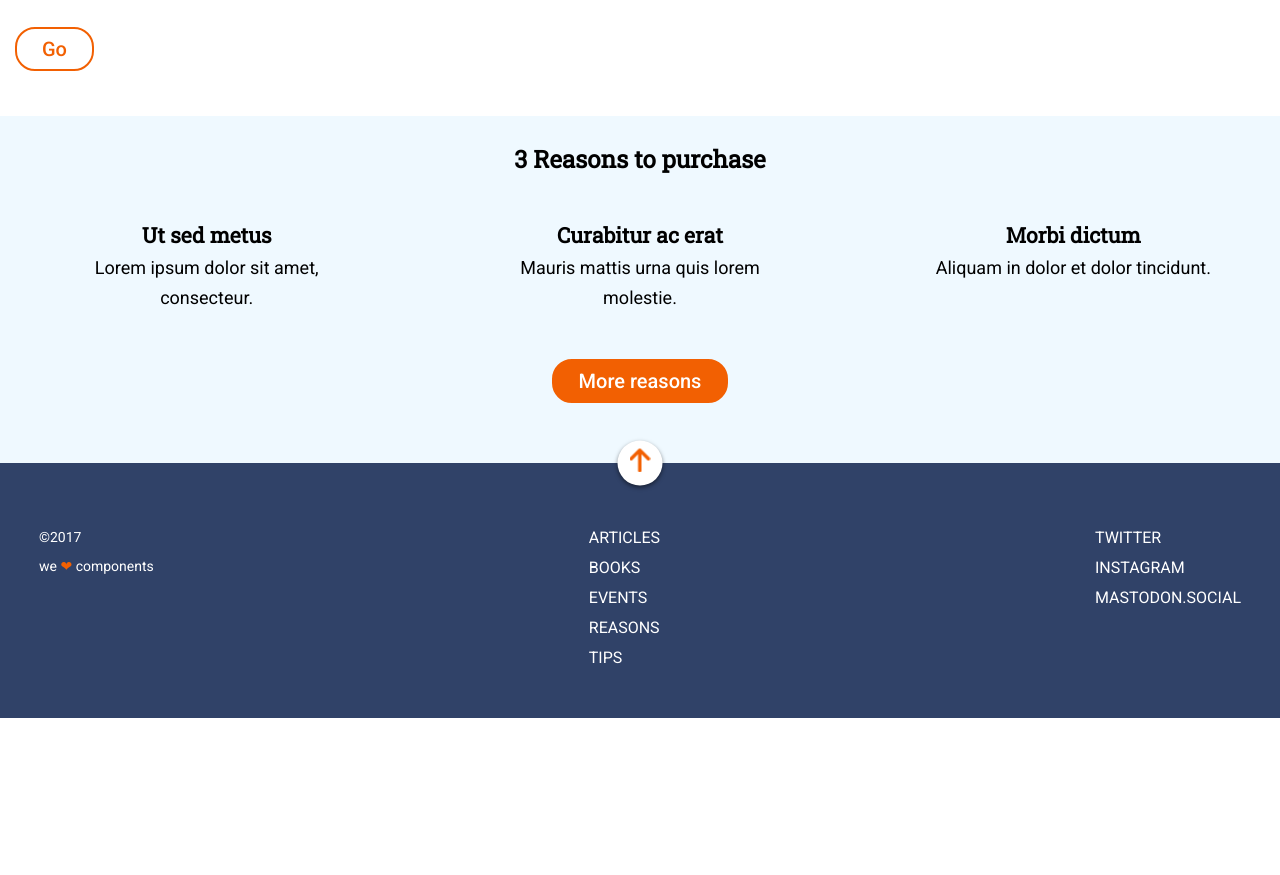
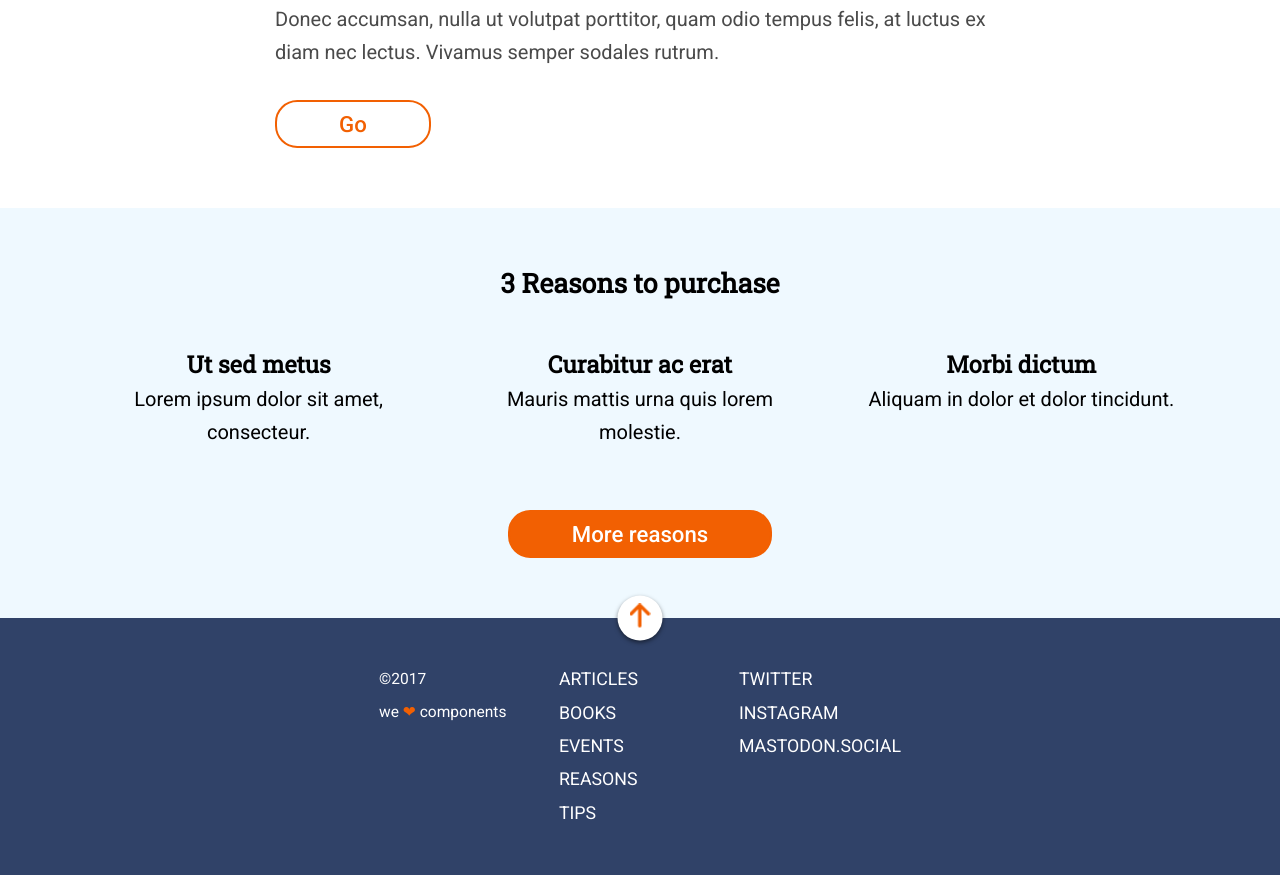
Before and after one commit to martacruces/evaluacion-final-modulo-1-martacruces, a website: page _src/templates/index.html in a window 1280 px wide. Shown: the part 936-1811 px from the top of the page. Before the commit the page ends 1654 px from the top, so only its background shows below. Drawn offline with nearby package versions, Linux system fonts and the light colour scheme; files that its build step writes are made by us from their sources; files whose address does not match are found by name.

Commit message:
Responsive desktop

```diff
--- a/_src/assets/scss/core/_variables.scss
+++ b/_src/assets/scss/core/_variables.scss
@@ -3,6 +3,7 @@ $desktop: 1200px;
 $default-font-family: 'Roboto', sans-serif;
 $titles-font-family: 'Roboto Slab', serif;
 $default-font-size: 18px;
+$default-tablet-font-size: 20px;
 $color-white: #ffffff;
 $color-black: black;
 $color-medium-black: #4a4a4a;
@@ -12,3 +13,5 @@ $color-medium-blue: #0271bc;
 $color-dark-blue: #304268;
 $color-orange: #f26002;
 $section-padding: 30px 15px 45px;
+$section-padding-tablet: 30px 40px 60px;
+$section-padding-desktop: 60px 0;
--- a/_src/assets/scss/template/_base.scss
+++ b/_src/assets/scss/template/_base.scss
@@ -103,8 +103,11 @@ html {
     }
 }
 
+.section-reasons-wrapper {
+    background-color: $color-ice-blue;
+}
+
 .section-reasons {
-    background-color: $color-ice-blue;
     padding: $section-padding;
     padding-bottom: 60px;
     display: grid;
@@ -135,10 +138,13 @@ html {
     }
 }
 
+.footer-wrapper {
+    background-color: $color-dark-blue;
+}
+
 .footer {
     padding: $section-padding;
     padding-top: 60px;
-    background-color: $color-dark-blue;
     color: $color-white;
     text-align: center;
     display: flex;
--- a/_src/assets/scss/template/_responsive.scss
+++ b/_src/assets/scss/template/_responsive.scss
@@ -1,5 +1,13 @@
 @include media($tablet) {
+    html {
+        font-size: $default-tablet-font-size;
+    }
+    .section-window {
+        padding: $section-padding-tablet;
+    }
+
     .section-reasons {
+        padding: $section-padding-tablet;
         grid-template-columns: 1fr 1fr 1fr;
         justify-items: center;
         grid-row-gap: 45px;
@@ -10,20 +18,25 @@
             grid-column-end: 4;
         }
 
+        &__reason-item {
+            margin: 0 0 15px;
+        }
+    }
+
     .section-window__button-go {
         grid-column-start: 1;
         grid-column-end: 4;
         grid-row: 3;
-        }
+        padding-left: 43px;
+        padding-right: 43px;
     }
 
     .footer {
         text-align: left;
         flex-direction: row;
-        justify-content: space-between;
+        justify-content: space-around;
         align-items: start;
-        padding-left: 39px;
-        padding-right: 39px;
+        padding: 45px 39px;
 
         &__links {
             margin-bottom: 0;
@@ -32,5 +45,35 @@
         &__copyright {
             order: -1;
         }
+
+        &__links, &__copyright {
+            flex-basis: 30%;
+        }
     }
 }
+
+@include media($desktop) {
+    .section-window {
+        padding: $section-padding-desktop;
+        max-width: 730px;
+        margin: 0 auto;
+    }
+
+    .section-reasons {
+        padding: $section-padding-desktop;
+        max-width: 1100px;
+        margin: 0 auto;
+    }
+
+    .section-window__button-go {
+        padding-left: 62px;
+        padding-right: 62px;
+    }
+
+    .footer {
+        padding-left: 0;
+        padding-right: 0;
+        max-width: 540px;
+        margin: 0 auto;
+    }
+}
--- a/_src/templates/index.html
+++ b/_src/templates/index.html
@@ -28,7 +28,8 @@
         <p class="section-window__text">Donec accumsan, nulla ut volutpat porttitor, quam odio tempus felis, at luctus ex diam nec lectus. Vivamus semper sodales rutrum.</p>
         <button class="section-window__button-go">Go</button>
       </section>
-      <section id="section-reasons" class="section-reasons">
+      <section id="section-reasons" class="section-reasons-wrapper">
+        <div class="section-reasons">
           <h2 class="section-reasons__title">3 Reasons to purchase</h2>
           <div class=section-reasons__reason-item>
             <h3 class="reason-item__title">Ut sed metus</h3>
@@ -43,9 +44,11 @@
             <p class="reason-item__text">Aliquam in dolor et dolor tincidunt.</p>
           </div>
           <button class="section-window__button-go section-window__button-go--filled">More reasons</button>
+        </div>
       </section>
     </main>
-    <footer class="footer">
+    <footer class="footer-wrapper">
+      <div class="footer">
         <a href="#" title=home class="footer__button-link">
           <button class="footer__button-arrow">
             <img src="./assets/images/ico-arrow.svg">
@@ -69,6 +72,7 @@
           <p>©2017</p>
           <p>we <span class="footer__heart">❤︎</span> components</p>
         </div>
+      </div>
     </footer>
   </body>
 </html>
--- a/package.json
+++ b/package.json
@@ -1,7 +1,7 @@
 {
-	"name": "AdalabWebStarterKit",
+	"name": "FinalEvaluation",
 	"version": "2.0.2",
-	"description": "Adalab web starter kit",
+	"description": "Final Evaluation",
 	"dependencies": {
 		"browser-sync": "^2.26.3",
 		"del": "^3.0.0",
```
Lines whose indentation alone changed are shown as unchanged.
